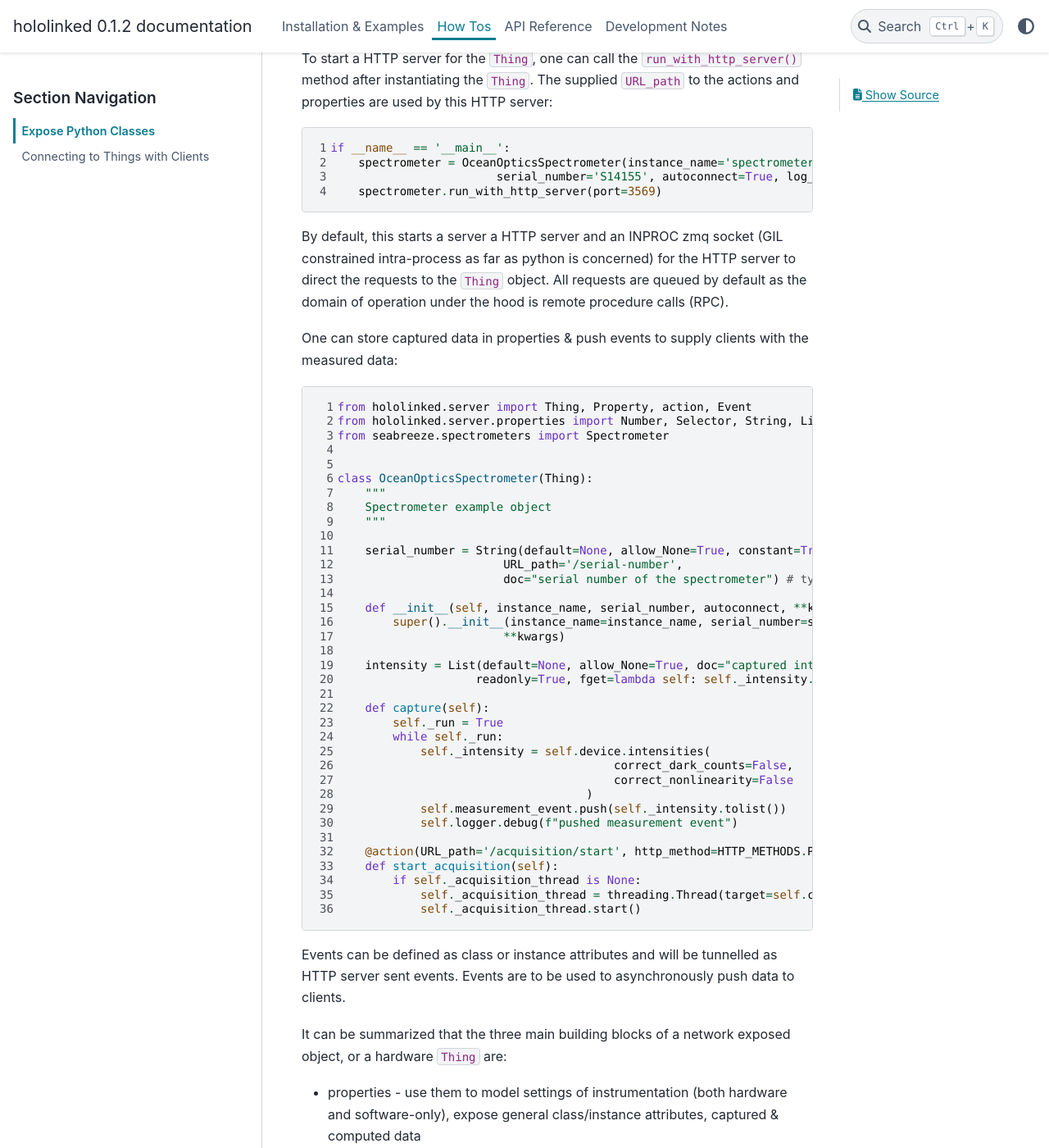
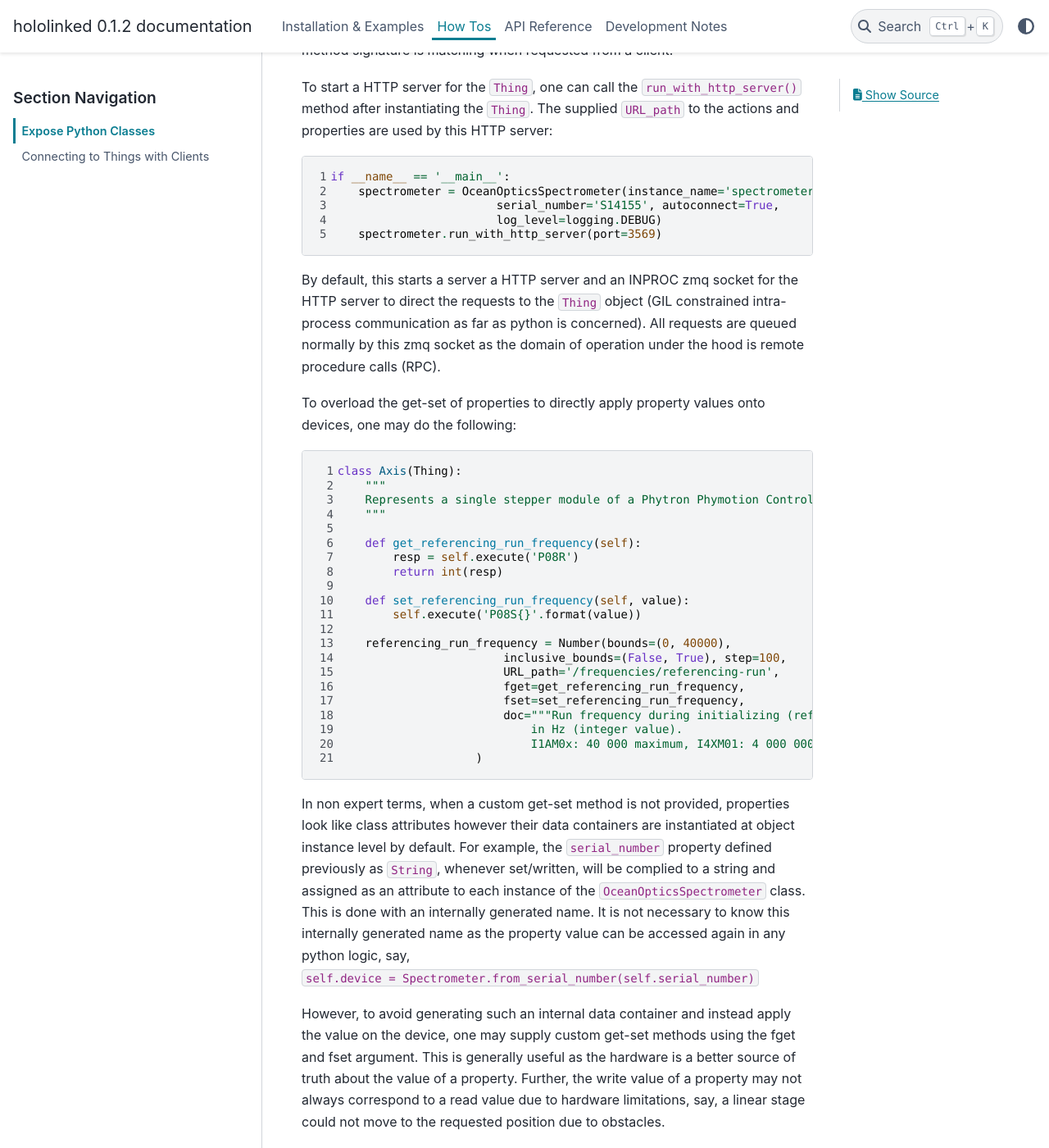
Before and after one commit to VigneshVSV/hololinked, a Sphinx documentation site: the page built from doc/source/howto/index.rst, in a window 1280 px wide and 1400 px high, scrolled down 1955 px. Shown: the whole window at 82% size. Built offline with Sphinx 7.4.7 and the PyData theme 0.15.4, drawn with Linux system fonts in a browser that asks for light colours; some of the changed text lies outside the part shown.

Commit message:
update doc

```diff
--- a/doc/source/development_notes.rst
+++ b/doc/source/development_notes.rst
@@ -63,7 +63,7 @@ for properties and events. Further, HTTP request methods may be mapped as follow
      - change partial value of a resource which is difficult to factor into a property or change settings of a property with custom logic
      - not applicable
 
-If you dont agree with the table above, use `Thing Description <https://www.w3.org/TR/wot-thing-description11/#http-binding-assertions>`
+If you dont agree with the table above, use `Thing Description <https://www.w3.org/TR/wot-thing-description11/#http-binding-assertions>`_
 standard instead, which is pretty close. Considering an example device like a spectrometer, the table above may dictate the following:
 
 .. list-table::
--- a/doc/source/howto/clients.rst
+++ b/doc/source/howto/clients.rst
@@ -27,7 +27,7 @@ ZMQ transport layers:
 .. literalinclude:: code/rpc.py
     :language: python
     :linenos:
-    :lines: 1-2, 9-13, 74-81
+    :lines: 1-2, 9-13, 62-81
 
 Then, import the ``ObjectProxy`` and specify the ZMQ transport method and ``instance_name`` to connect to the server and
 the object it serves:
--- a/doc/source/howto/code/rpc.py
+++ b/doc/source/howto/code/rpc.py
@@ -77,7 +77,7 @@ if __name__ == "__main__":
     Process(target=start_https_server).start()
 
     spectrometer = OceanOpticsSpectrometer(instance_name='spectrometer',
-                        serial_number=None, autoconnect=False)
+                        serializer='msgpack', serial_number=None, autoconnect=False)
     spectrometer.run(zmq_protocols="IPC")
 
     # example code, but will never reach here unless exit() is called by the client
--- a/doc/source/howto/code/thing_with_http_server.py
+++ b/doc/source/howto/code/thing_with_http_server.py
@@ -17,10 +17,12 @@ class OceanOpticsSpectrometer(Thing):
     def __init__(self, instance_name, serial_number, autoconnect, **kwargs):
         super().__init__(instance_name=instance_name, serial_number=serial_number,
                         **kwargs)
+        # you can also pass properties to init to auto-set (optional)
         if autoconnect and self.serial_number is not None:
             self.connect(trigger_mode=0, integration_time=int(1e6)) # let's say, by default
         self._acquisition_thread = None
-        self.measurement_event = Event(name='intensity-measurement')
+        self.measurement_event = Event(name='intensity-measurement',
+                                URL_path='/intensity/measurement-event')
 
     @action(URL_path='/connect')
     def connect(self, trigger_mode, integration_time):
@@ -30,9 +32,9 @@ class OceanOpticsSpectrometer(Thing):
         if integration_time:
             self.device.integration_time_micros(integration_time)
 
-    integration_time = Number(default=1000, bounds=(0.001, None), crop_to_bounds=True,
-                            URL_path='/integration-time',
-                            doc="integration time of measurement in milliseconds")
+    integration_time = Number(default=1000, bounds=(0.001, 1e6), crop_to_bounds=True,
+                            doc="""integration time of measurement in milliseconds,
+                                1μs (min) or 1s (max) """)
 
     @integration_time.setter
     def apply_integration_time(self, value : float):
@@ -47,8 +49,8 @@ class OceanOpticsSpectrometer(Thing):
             return self.parameters["integration_time"].default
 
     trigger_mode = Selector(objects=[0, 1, 2, 3, 4], default=0, URL_path='/trigger-mode',
-                        doc="""0 = normal/free running, 1 = Software trigger, 2 = Ext. Trigger Level,
-                         3 = Ext. Trigger Synchro/ Shutter mode, 4 = Ext. Trigger Edge""")
+                    doc="""0 = normal/free running, 1 = Software trigger, 2 = Ext. Trigger Level,
+                        3 = Ext. Trigger Synchro/ Shutter mode, 4 = Ext. Trigger Edge""")
 
     @trigger_mode.setter
     def apply_trigger_mode(self, value : int):
@@ -63,6 +65,7 @@ class OceanOpticsSpectrometer(Thing):
             return self.parameters["trigger_mode"].default
 
     intensity = List(default=None, allow_None=True, doc="captured intensity",
+                    URL_path='/intensity',
                     readonly=True, fget=lambda self: self._intensity.tolist())
 
     def capture(self):
@@ -75,22 +78,23 @@ class OceanOpticsSpectrometer(Thing):
             self.measurement_event.push(self._intensity.tolist())
             self.logger.debug(f"pushed measurement event")
 
-    @action(URL_path='/acquisition/start', http_method=HTTP_METHODS.POST)
+    @action(URL_path='/acquisition/start', http_method="POST")
     def start_acquisition(self):
         if self._acquisition_thread is None:
             self._acquisition_thread = threading.Thread(target=self.capture)
             self._acquisition_thread.start()
 
-    @action(URL_path='/acquisition/stop', http_method=HTTP_METHODS.POST)
+    @action()
     def stop_acquisition(self):
         if self._acquisition_thread is not None:
-            self.logger.debug(f"stopping acquisition thread with thread-ID {self._acquisition_thread.ident}")
+            self.logger.debug(f"""stopping acquisition thread with
+                            thread-ID {self._acquisition_thread.ident}""")
             self._run = False # break infinite loop
             self._acquisition_thread.join()
             self._acquisition_thread = None
 
-
 if __name__ == '__main__':
     spectrometer = OceanOpticsSpectrometer(instance_name='spectrometer',
-                        serial_number='S14155', autoconnect=True, log_level=logging.DEBUG)
+                        serial_number='S14155', autoconnect=True,
+                        log_level=logging.DEBUG)
     spectrometer.run_with_http_server(port=3569)
--- /dev/null
+++ b/doc/source/howto/code/thing_with_http_server_2.py
@@ -0,0 +1,25 @@
+from hololinked.server import Thing, action, HTTP_METHODS
+from hololinked.server.properties import Integer, Selector, Number, Boolean, ClassSelector
+
+
+class Axis(Thing):
+    """
+    Represents a single stepper module of a Phytron Phymotion Control Rack
+    """
+
+    def get_referencing_run_frequency(self):
+        resp = self.execute('P08R')
+        return int(resp)
+
+    def set_referencing_run_frequency(self, value):
+        self.execute('P08S{}'.format(value))
+
+    referencing_run_frequency = Number(bounds=(0, 40000),
+                        inclusive_bounds=(False, True), step=100,
+                        URL_path='/frequencies/referencing-run',
+                        fget=get_referencing_run_frequency,
+                        fset=set_referencing_run_frequency,
+                        doc="""Run frequency during initializing (referencing),
+                            in Hz (integer value).
+                            I1AM0x: 40 000 maximum, I4XM01: 4 000 000 maximum"""
+                    )
--- a/doc/source/howto/index.rst
+++ b/doc/source/howto/index.rst
@@ -1,6 +1,10 @@
 .. |module| replace:: hololinked
 
 .. |module-highlighted| replace:: ``hololinked``
+
+.. |br| raw:: html
+
+    <br />
 
 .. toctree::
     :hidden:
@@ -27,12 +31,12 @@ characters, numbers, dashes and forward slashes, which looks like part of a brow
 that ``instance_name`` should be a URI compatible string.
 
 For attributes (like serial number above), if one requires them to be exposed on the network, one should
-use "properties" defined in ``hololinked.server.properties`` to "type define" (in a python sense) attributes of the object.
+use "properties" defined in ``hololinked.server.properties`` to "type define" (in a python sense) the attributes of the object.
 
 .. literalinclude:: code/thing_with_http_server.py
     :language: python
     :linenos:
-    :lines: 2, 5-19
+    :lines: 2, 5-20
 
 Only properties defined in ``hololinked.server.properties`` or subclass of ``Property`` object (note the captial 'P')
 can be exposed to the network, not normal python attributes or python's own ``property``.
@@ -42,7 +46,7 @@ For methods to be exposed on the network, one can use the ``action`` decorator:
 .. literalinclude:: code/thing_with_http_server.py
     :language: python
     :linenos:
-    :lines: 2-3, 7-19, 24-31
+    :lines: 2-3, 7-20, 26-33
 
 Arbitrary signature is permitted. Arguments are loosely typed and may need to be constrained with a schema, based
 on the robustness the developer is expecting in their application. However, a schema is optional and it only matters that
@@ -54,22 +58,57 @@ To start a HTTP server for the ``Thing``, one can call the ``run_with_http_serve
 .. literalinclude:: code/thing_with_http_server.py
     :language: python
     :linenos:
-    :lines: 93-96
+    :lines: 96-100
 
 
-By default, this starts a server a HTTP server and an INPROC zmq socket (GIL constrained intra-process as far as python is
-concerned) for the HTTP server to direct the requests to the ``Thing`` object. All requests are queued by default as the
-domain of operation under the hood is remote procedure calls (RPC).
+By default, this starts a server a HTTP server and an INPROC zmq socket for the HTTP server to direct the requests
+to the ``Thing`` object  (GIL constrained intra-process communication as far as python is concerned). All requests
+are queued normally by this zmq socket as the domain of operation under the hood is remote procedure calls (RPC).
 
-One can store captured data in properties & push events to supply clients with the measured data:
+To overload the get-set of properties to directly apply property values onto devices, one may do
+the following:
+
+.. literalinclude:: code/thing_with_http_server_2.py
+    :language: python
+    :linenos:
+    :lines: 5-25
+
+In non expert terms, when a custom get-set method is not provided, properties look like class attributes however their
+data containers are instantiated at object instance level by default. For example, the ``serial_number`` property defined
+previously as ``String``, whenever set/written, will be complied to a string and assigned as an attribute to each instance
+of the ``OceanOpticsSpectrometer`` class. This is done with an internally generated name. It is not necessary to know this
+internally generated name as the property value can be accessed again in any python logic, say,
+|br|
+``self.device = Spectrometer.from_serial_number(self.serial_number)``
+|br|
+
+However, to avoid generating such an internal data container and instead apply the value on the device, one may supply
+custom get-set methods using the fget and fset argument. This is generally useful as the hardware is a better source
+of truth about the value of a property. Further, the write value of a property may not always correspond to a read
+value due to hardware limitations, say, a linear stage could not move to the requested position due to obstacles.
+
+Events are to be used to asynchronously push data to clients. One can store captured data in properties & supply clients
+with the measured data using events:
 
 .. literalinclude:: code/thing_with_http_server.py
     :language: python
     :linenos:
-    :lines: 2-3, 5-19, 64-82
+    :lines: 2-3, 5-20, 23-25, 66-85
 
-Events can be defined as class or instance attributes and will be tunnelled as HTTP server sent events.
-Events are to be used to asynchronously push data to clients.
+Events can be defined as class or instance attributes and will be tunnelled as HTTP server sent events. Data may also be
+polled by the client repeatedly but events save network time.
+
+If one is not interested or not knowledgable to write a HTTP interface, one may drop the URL paths and HTTP methods
+altogether. In this case, the URL paths and HTTP methods will be autogenerated.
+
+.. literalinclude:: code/thing_with_http_server.py
+    :language: python
+    :linenos:
+    :lines: 1-2, 9-12, 35-37, 86-94
+
+Further, as it will be clear from :doc:`next <clients>` section, it is also not necessary to use HTTP, although it is
+suggested to use it especially for network exposed objects because its a standarised protocol. Objects locally exposed
+only to other processes within the same computer may stick to ZMQ transport and avoid HTTP altogether.
 
 It can be summarized that the three main building blocks of a network exposed object, or a hardware ``Thing`` are:
 
```
Also changed, not shown: doc/source/index.rst (+16 -11 lines), doc/source/installation.rst (+12 -10 lines).
